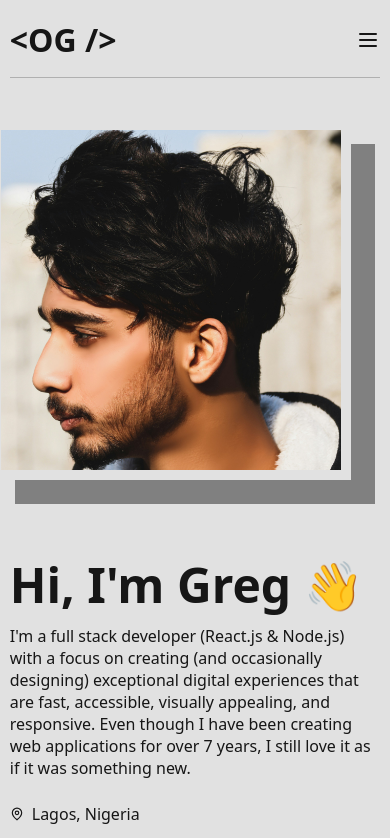
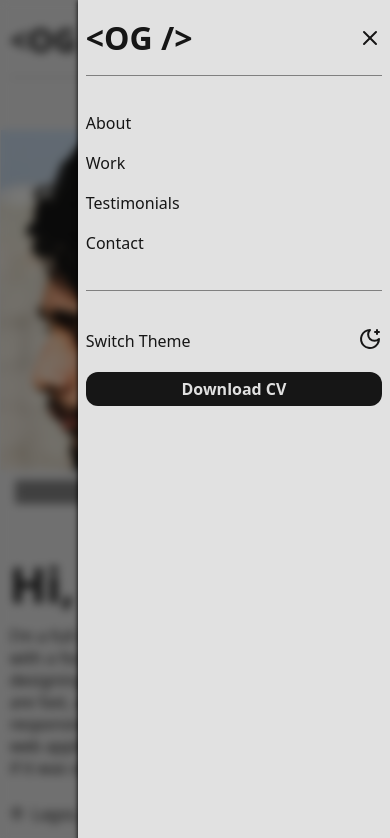
Before and after one commit to okpgregory/portfolio-project, a plain HTML site: page index.html in a window 390 px wide. Both pictures are taken after a click on the button 368 px from the left and 39 px from the top of the page. Shown: the top 838 px of the page. Drawn offline with Linux system fonts and the light colour scheme.

Commit message:
second commit

```diff
--- a/index.html
+++ b/index.html
@@ -32,7 +32,7 @@
           <div class="nav-divider"></div>
           <!-- ACTIONS -->
           <div class="actions">
-            <button id="theme-button">
+            <button class="theme-button">
               <img class="icon" src="images/svgs/theme-icon.svg" alt="theme" />
             </button>
             <a href="cv.pdf" download="Greg's-cv">Download CV</a>
@@ -47,6 +47,46 @@
             alt="hamburger menu"
           />
         </button>
+      </div>
+      <!-- MOBILE MENU -->
+      <div class="overlay"></div>
+      <div class="mobile-menu">
+        <div class="container">
+          <div class="mobile-menu-header">
+            <div class="logo">
+              <a href="#"> &lt;OG /&gt; </a>
+            </div>
+            <button class="close-button">
+              <img
+                class="icon"
+                src="/images/svgs/close.svg"
+                alt="hamburger menu"
+              />
+            </button>
+          </div>
+          <nav>
+            <ul>
+              <li><a href="#">About</a></li>
+              <li><a href="#">Work</a></li>
+              <li><a href="#">Testimonials</a></li>
+              <li><a href="#">Contact</a></li>
+            </ul>
+          </nav>
+          <div class="nav-divider"></div>
+          <div class="actions">
+            <div class="theme-switch">
+              Switch Theme
+              <button class="theme-button">
+                <img
+                  class="icon"
+                  src="images/svgs/theme-icon.svg"
+                  alt="theme"
+                />
+              </button>
+            </div>
+            <a href="cv.pdf" download="Greg's-cv">Download CV</a>
+          </div>
+        </div>
       </div>
     </header>
     <!-- MAIN -->
--- a/main.js
+++ b/main.js
@@ -1,5 +1,18 @@
+// THEME SWITCHER
+
+const prefersDarkScheme = window.matchMedia(
+  "(prefers-color-scheme: dark)"
+).matches;
+
 let darkMode = localStorage.getItem("dark-mode");
-const themeButton = document.getElementById("theme-button");
+
+if (darkMode === null) {
+  if (prefersDarkScheme) {
+    localStorage.setItem("dark-mode", "enabled");
+  }
+}
+
+const themeButtons = document.getElementsByClassName("theme-button");
 
 const enableDarkMode = () => {
   document.body.classList.add("dark");
@@ -8,14 +21,15 @@ const enableDarkMode = () => {
 
 const disableDarkMode = () => {
   document.body.classList.remove("dark");
-  localStorage.setItem("dark-mode", null);
+  localStorage.setItem("dark-mode", "disabled");
 };
 
 if (darkMode === "enabled") {
   enableDarkMode();
 }
 
-themeButton.addEventListener("click", () => {
+for (let i = 0; i < themeButtons.length; i++) {
+  themeButtons[i].addEventListener("click", () => {
     darkMode = localStorage.getItem("dark-mode");
     if (darkMode === "enabled") {
       disableDarkMode();
@@ -23,3 +37,31 @@ themeButton.addEventListener("click", () => {
       enableDarkMode();
     }
   });
+}
+
+// MOBILE MENU
+
+const isMenuOpen = false;
+
+const mobileMenu = document.querySelector(".mobile-menu");
+const overlay = document.querySelector(".overlay");
+const mobileMenuOpenButton = document.querySelector(".hamburger-menu");
+const mobileMenuCloseButton = document.querySelector(".close-button");
+
+const openMenu = () => {
+  mobileMenu.style.display = "block";
+  overlay.style.display = "block";
+  document.body.style.overflow = "hidden";
+};
+
+const closeMenu = () => {
+  mobileMenu.style.display = "none";
+  overlay.style.display = "none";
+  document.body.style.overflow = "auto";
+};
+
+closeMenu();
+
+mobileMenuOpenButton.addEventListener("click", openMenu);
+mobileMenuCloseButton.addEventListener("click", closeMenu);
+overlay.addEventListener("click", closeMenu);
--- a/styles/style.css
+++ b/styles/style.css
@@ -133,6 +133,12 @@ nav a:hover {
   display: none;
 }
 
+/* MOBILE MENU */
+.mobile-menu,
+.overlay {
+  display: none;
+}
+
 /* HERO */
 
 .hero {
@@ -231,9 +237,95 @@ nav a:hover {
     align-items: center;
   }
 
+  /* MOBILE MENU */
+  .mobile-menu {
+    display: block;
+    box-shadow: 5px 5px 5px 5px black;
+    position: fixed;
+    bottom: 0;
+    right: 0;
+    top: 0;
+    z-index: 20;
+    /* min-height: calc(100vh - 80px); */
+    width: 80%;
+    background-color: var(--primary-color);
+  }
+
+  .mobile-menu-header {
+    display: flex;
+    align-items: center;
+    justify-content: space-between;
+    width: 100%;
+    padding: 16px 0;
+    border-bottom: 1px solid gray;
+  }
+
+  .overlay {
+    display: block;
+    position: absolute;
+    top: 0;
+    left: 0;
+    right: 0;
+    bottom: 0;
+    width: 100%;
+    height: 100%;
+    backdrop-filter: blur(5px);
+    background-color: rgba(0, 0, 0, 0.5);
+    z-index: 9;
+  }
+
+  .mobile-menu .container {
+    flex-direction: column;
+    align-items: start;
+  }
+
+  .mobile-menu nav {
+    border-bottom: 1px solid gray;
+    width: 100%;
+  }
+
+  .mobile-menu nav > ul {
+    flex-direction: column;
+    align-items: start;
+    padding: 36px 0;
+    gap: 18px;
+  }
+
+  .mobile-menu .actions {
+    flex-direction: column;
+    padding: 36px 0;
+    gap: 18px;
+    flex-direction: column;
+    width: 100%;
+    align-items: start;
+  }
+
+  .mobile-menu .theme-switch {
+    color: var(--text-color);
+    display: flex;
+    align-items: center;
+    justify-content: space-between;
+    width: 100%;
+  }
+
+  .close-button {
+    display: flex;
+    align-items: center;
+    justify-content: center;
+  }
+
+  .mobile-menu .actions a {
+    width: 100%;
+    text-align: center;
+  }
+
   /* HERO */
   .hero > .container {
     flex-direction: column-reverse;
     align-items: center;
   }
 }
+
+@keyframes mobile-menu {
+  /* f */
+}
```
Also changed, not shown: images/svgs/close.svg (added). Lines whose indentation alone changed are shown as unchanged.
